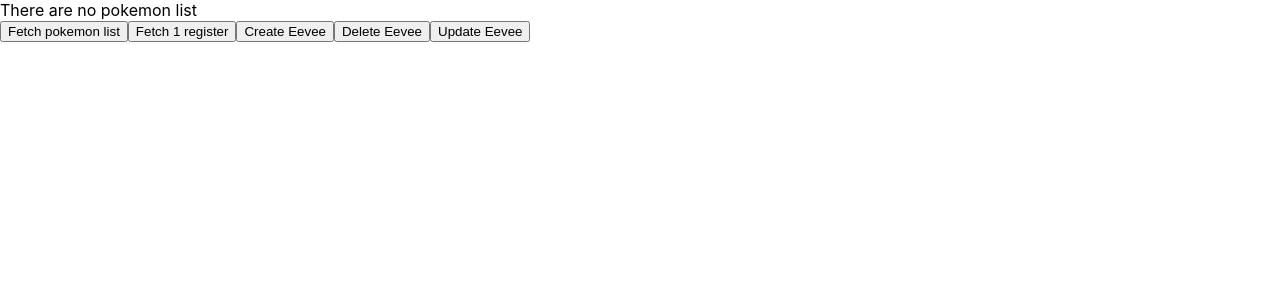
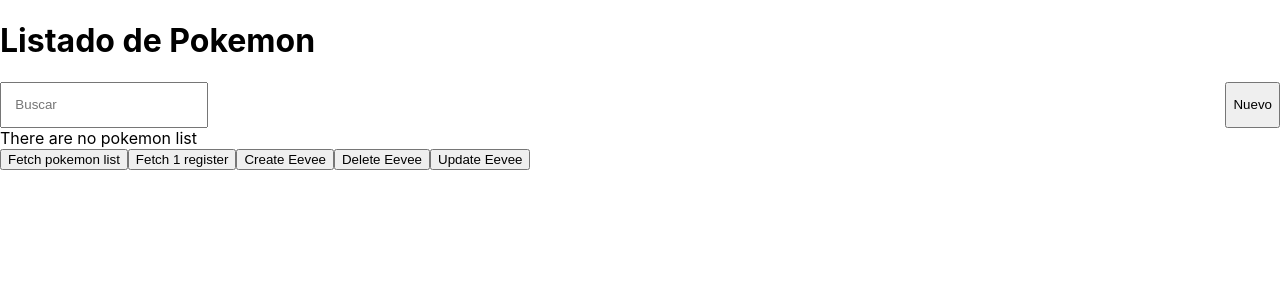
Before and after one commit to rparias/bp-pokemon, a React (Create React App) app: page / in a window 1280 px wide. Shown: the top 300 px of the page. Built offline with nearby package versions, Linux system fonts and the light colour scheme.

Commit message:
starts working on components: atoms and organisms

```diff
--- /dev/null
+++ b/src/components/atoms/InputField/InputField.jsx
@@ -0,0 +1,30 @@
+import React from 'react'
+import PropTypes from 'prop-types'
+import { InputFieldContainer } from './InputField.styles'
+
+const InputField = ({ value, label, name, placeholder, type, onChange, icon }) => (
+  <InputFieldContainer>
+    {label && <label htmlFor="input-field">{label}</label>}
+    {icon && <i className="fa fa-lock"></i>}
+    <input
+      type={type}
+      value={value}
+      name={name}
+      className="form-control"
+      placeholder={placeholder}
+      onChange={onChange}
+    />
+  </InputFieldContainer>
+)
+
+InputField.propTypes = {
+  value: PropTypes.string,
+  label: PropTypes.string,
+  name: PropTypes.string,
+  placeholder: PropTypes.string,
+  type: PropTypes.string,
+  onChange: PropTypes.func,
+  icon: PropTypes.bool
+}
+
+export default InputField
--- /dev/null
+++ b/src/components/atoms/InputField/InputField.styles.js
@@ -0,0 +1,14 @@
+import styled from 'styled-components'
+
+const InputFieldContainer = styled.div`
+  input {
+    width: 100%;
+    padding: 1em !important;
+    margin: 0em !important;
+    box-sizing: border-box;
+  }
+
+  position: relative;
+`
+
+export { InputFieldContainer }
--- /dev/null
+++ b/src/components/atoms/InputField/index.js
@@ -0,0 +1 @@
+export { default } from './InputField'
--- /dev/null
+++ b/src/components/organisms/TopBar/TopBar.jsx
@@ -0,0 +1,17 @@
+import React from 'react'
+import InputField from '../../atoms/InputField/InputField'
+import { TopBarContainer } from './TopBar.styles'
+
+const TopBar = () => {
+  return (
+    <TopBarContainer>
+      <h1>Listado de Pokemon</h1>
+      <div className="topbar__container">
+        <InputField placeholder="Buscar" />
+        <button>Nuevo</button>
+      </div>
+    </TopBarContainer>
+  )
+}
+
+export default TopBar
--- /dev/null
+++ b/src/components/organisms/TopBar/TopBar.styles.js
@@ -0,0 +1,10 @@
+import styled from 'styled-components'
+
+const TopBarContainer = styled.header`
+  .topbar__container {
+    display: flex;
+    justify-content: space-between;
+  }
+`
+
+export { TopBarContainer }
--- /dev/null
+++ b/src/components/organisms/TopBar/index.js
@@ -0,0 +1 @@
+export { default } from './TopBar'
--- a/src/features/pokemon/PokemonDisplay.jsx
+++ b/src/features/pokemon/PokemonDisplay.jsx
@@ -1,5 +1,6 @@
 import React from 'react'
 import { useDispatch, useSelector } from 'react-redux'
+import TopBar from '../../components/organisms/TopBar/TopBar'
 import {
   createNewPokemon,
   deletePokemonById,
@@ -38,6 +39,7 @@
 
   return (
     <div>
+      <TopBar />
       <div>
         {pokemonList.length > 0 ? JSON.stringify(pokemonList) : 'There are no pokemon list'}
       </div>
```
